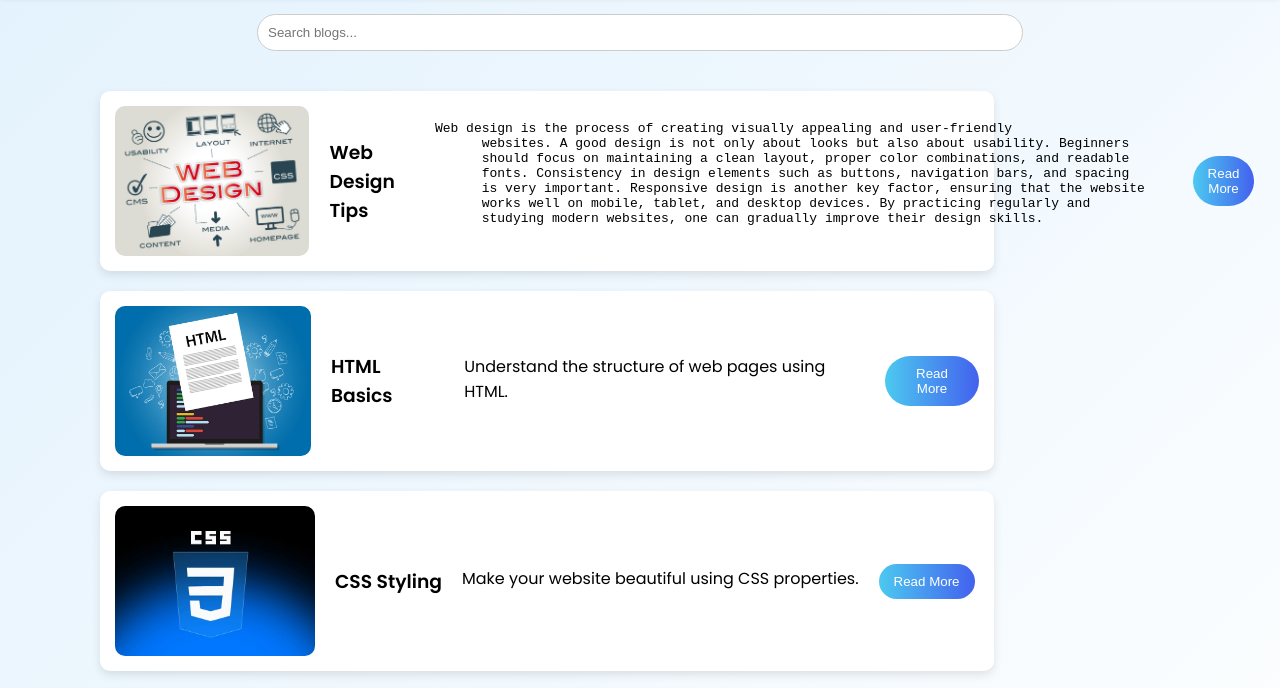
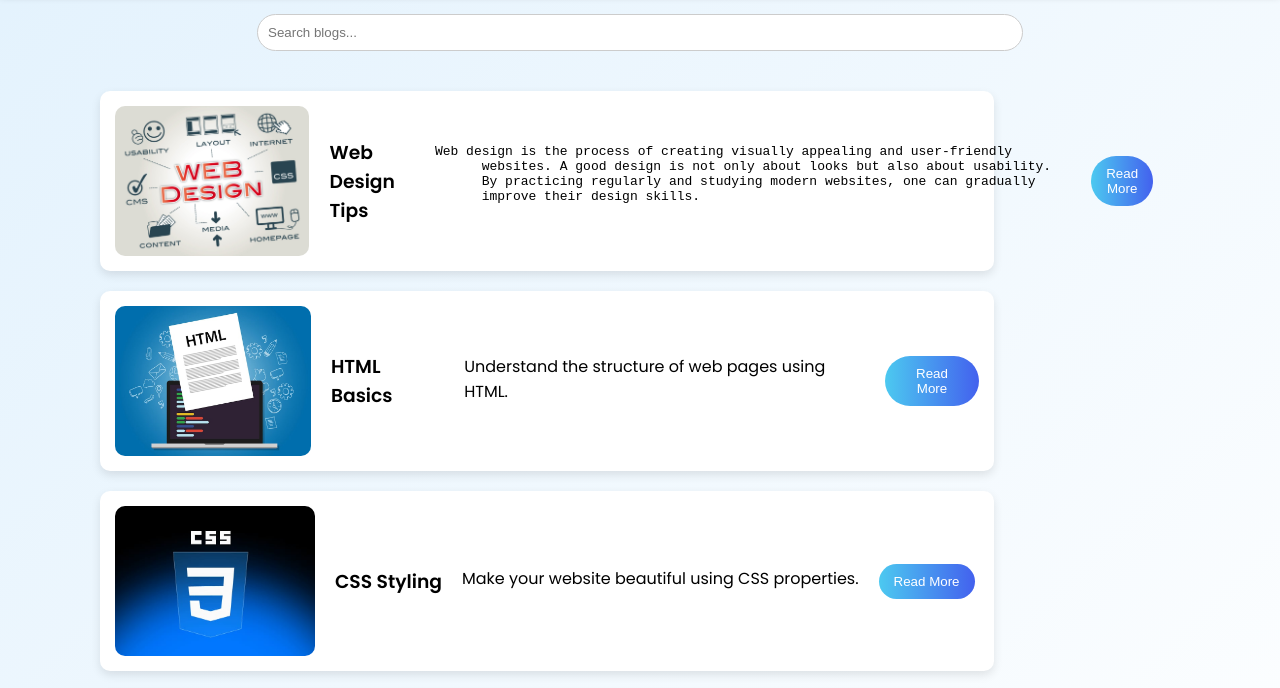
Before and after one commit to ayushmohite2709-glitch/Open-Source-Technology-Project, a plain HTML site: page blog.html in a window 1280 px wide. Shown: the part 71-759 px from the top of the page. Drawn offline with Linux system fonts and the light colour scheme.

Commit message:
Update blog.html

```diff
--- a/blog.html
+++ b/blog.html
@@ -32,12 +32,9 @@
     <img src="img1.jpeg">
     <h3>Web Design Tips</h3>
     <p><pre>Web design is the process of creating visually appealing and user-friendly
-      websites. A good design is not only about looks but also about usability. Beginners
-      should focus on maintaining a clean layout, proper color combinations, and readable
-      fonts. Consistency in design elements such as buttons, navigation bars, and spacing
-      is very important. Responsive design is another key factor, ensuring that the website
-      works well on mobile, tablet, and desktop devices. By practicing regularly and
-      studying modern websites, one can gradually improve their design skills.
+      websites. A good design is not only about looks but also about usability.
+      By practicing regularly and studying modern websites, one can gradually
+      improve their design skills.
     </pre></p>
     <a href="https://en.wikipedia.org/wiki/Web_design" target="_blank">
       <button>Read More</button>
```
